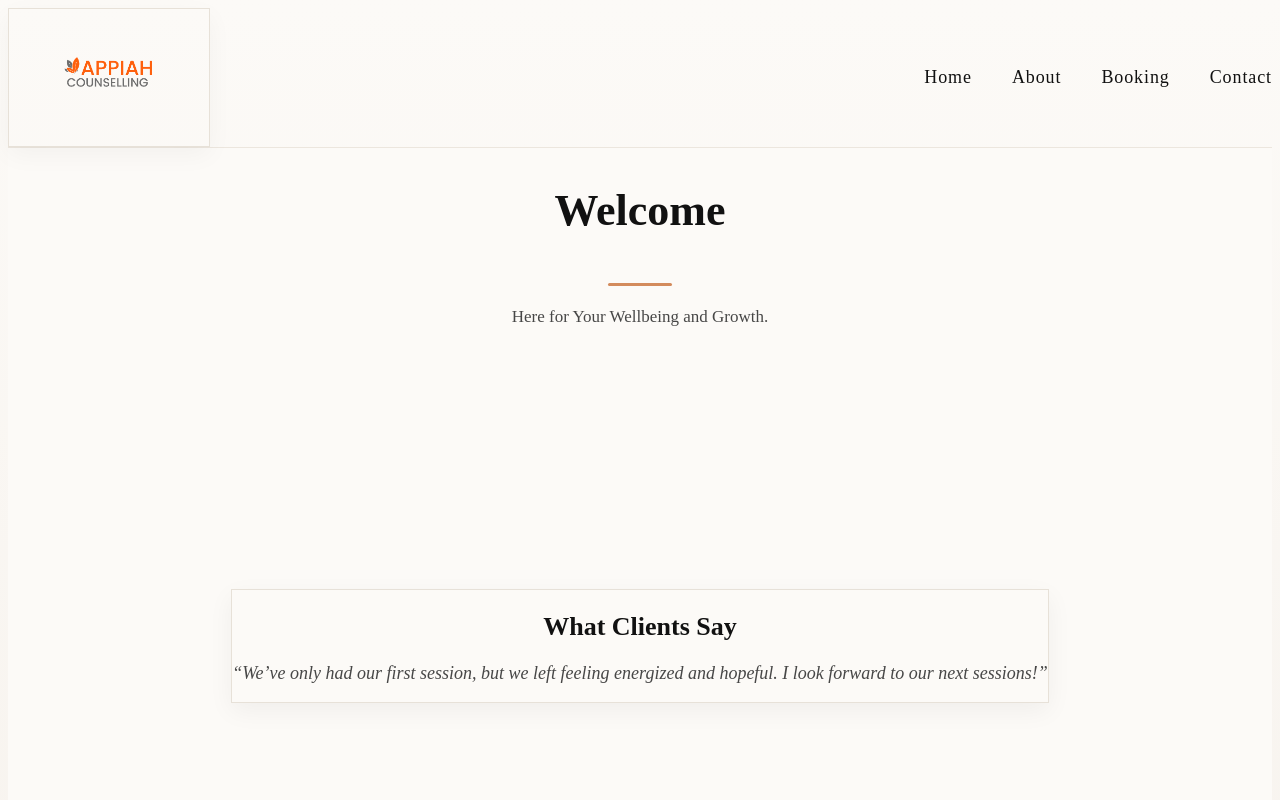
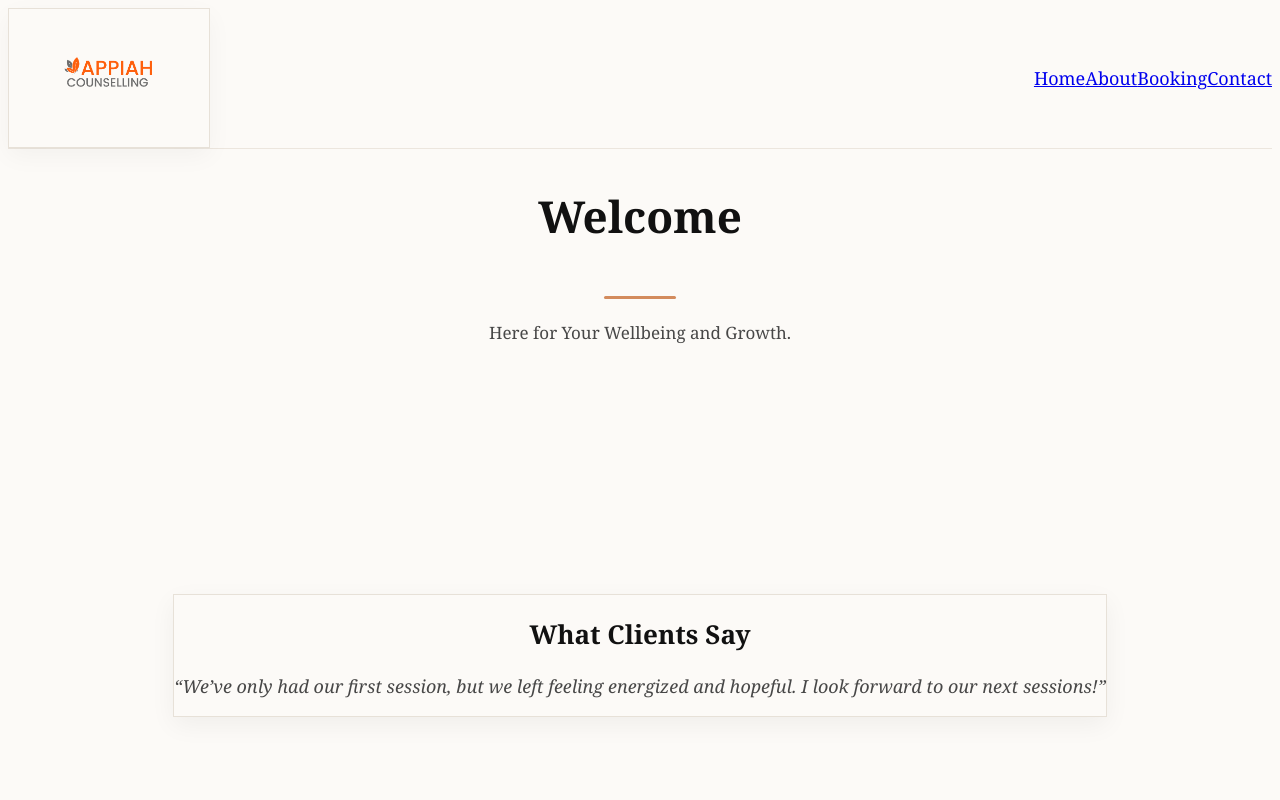
Before and after one commit to Sammyappiah/appiahcounselling, a Next.js app: page / in a window 1280 px wide. Shown: the top 800 px of the page. Built offline with nearby package versions, Linux system fonts and the light colour scheme.

Commit message:
Fix globals.css EISDIR error

```diff
--- a/app/globals.css
+++ b/app/globals.css
@@ -2,77 +2,8 @@
 @tailwind components;
 @tailwind utilities;
 
-/* Base styling */
-html, body {
-  @apply bg-gradient-to-b from-[#FCFAF7] to-[#F7F3EE] text-[#111] antialiased;
+body {
+  font-family: 'Georgia', serif;
+  color: #111;
+  background-color: #FCFAF7;
 }
-
-/* --- Navigation styling --- */
-.site-nav {
-  display: flex;
-  align-items: center;
-  gap: 2.5rem; /* adds visible spacing between links */
-  letter-spacing: 0.05em;
-}
-
-.site-nav a {
-  position: relative;
-  color: #111;
-  text-decoration: none;
-  font-weight: 500;
-  transition: color 0.25s ease;
-}
-
-.site-nav a:hover {
-  color: #B85B35;
-}
-
-.site-nav a:visited {
-  color: #111;
-}
-
-.site-nav a::after {
-  content: "";
-  position: absolute;
-  left: 0;
-  bottom: -6px;
-  height: 2px;
-  width: 0;
-  background: #B85B35;
-  transition: width 300ms ease;
-}
-
-.site-nav a:hover::after {
-  width: 100%;
-}
-
-/* --- Testimonial text centering fix --- */
-.testimonial-wrapper {
-  display: flex;
-  align-items: center;
-  justify-content: center;
-  min-height: 200px;
-  background: #FCF9F5;
-  border: 1px solid #E8E1D9;
-  border-radius: 22px;
-  box-shadow: 0 12px 28px rgba(17, 17, 17, 0.06);
-  padding: 2rem;
-  position: relative;
-  overflow: hidden;
-}
-
-.testimonial-slide {
-  position: absolute;
-  inset: 0;
-  display: flex;
-  align-items: center;
-  justify-content: center;
-  padding: 0 2rem;
-  text-align: center;
-  opacity: 0;
-  transition: opacity 0.7s ease-in-out;
-}
-
-.testimonial-slide.active {
-  opacity: 1;
-}
```
